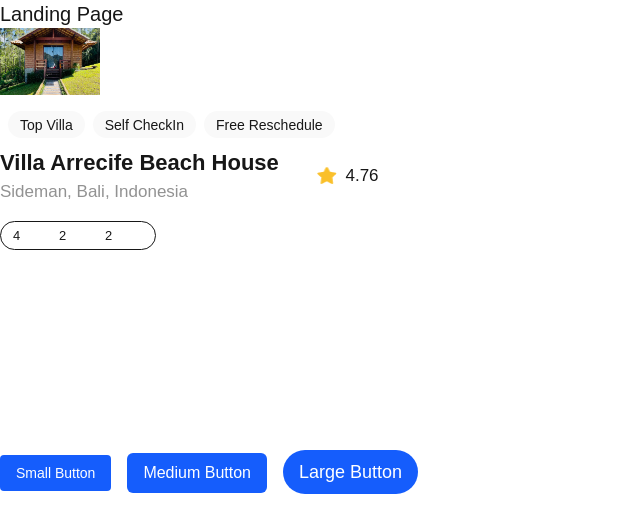
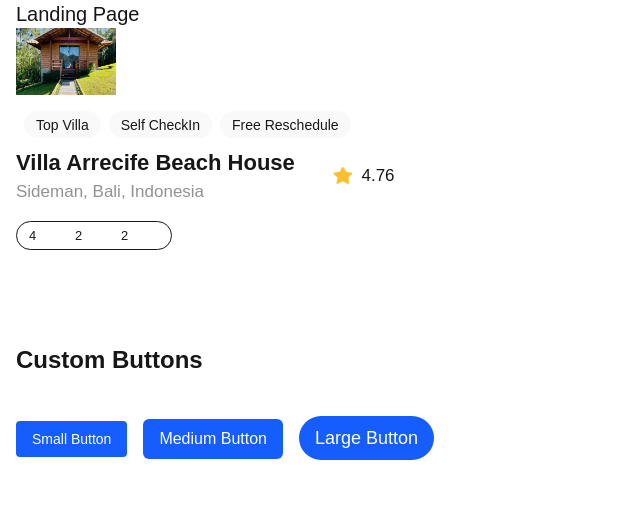
Before and after one commit to Peter-Adjao/alx-project-0x00-setup, a Next.js app in the folder alx-project-0x00/: page /landing in a window 1280 px wide. Shown: the top 532 px of the page, without its empty margins (0-640 px from the left). Built offline with nearby package versions, Linux system fonts and the light colour scheme.

Commit message:
feat: Update Button, Card component and landing.tsx files

```diff
--- a/alx-project-0x00/components/Button.tsx
+++ b/alx-project-0x00/components/Button.tsx
@@ -1,6 +1,9 @@
 import React from "react";
-import { ButtonProps } from "@/interfaces";
 
+interface ButtonProps {
+  title: string;
+  styles?: string;
+}
 
 
 const Button: React.FC<ButtonProps> = ({ title, styles }) => {
--- a/alx-project-0x00/components/Card.tsx
+++ b/alx-project-0x00/components/Card.tsx
@@ -5,7 +5,7 @@ import Pill from "./Pill";
 
 const Card: React.FC = () => {
   return (
-    <div className="h-[422px] w-[378.56px] cursor-pointer hover:shadow-md hover:rounded-lg">
+    <div className="h-[300px] w-[378.56px] cursor-pointer hover:shadow-md hover:rounded-lg ml-4">
         <Image src="/assets/images/house.png" alt="House"
          width={100} height={100} />
 
--- a/alx-project-0x00/interfaces/index.ts
+++ b/alx-project-0x00/interfaces/index.ts
@@ -1,8 +1,3 @@
 export interface PillProps {
   title: string
 }
-
-export interface ButtonProps {
-  title: string;
-  styles?: string;
-}
--- a/alx-project-0x00/pages/landing.tsx
+++ b/alx-project-0x00/pages/landing.tsx
@@ -1,18 +1,21 @@
 import Card from "@/components/Card"
 import Button from "@/components/Button";
+import React from "react";
 
 const Landing: React.FC =  () => {
   return (
     <div>
-      <h1 className=" text-xl font-extralight">Landing Page</h1>
+      <h1 className=" text-xl font-extralight ml-4">Landing Page</h1>
+
       <Card />
 
-      <div className="space-x-4">
-        <Button title="Small Button" styles="text-sm rounded-sm" />
+    <h2 className="text-2xl font-bold ml-4 mt-4 item-center">Custom Buttons</h2>
+      <div className="space-x-4 mt-10">
+        <Button title="Small Button" styles="text-sm rounded-sm ml-4" />
         <Button title="Medium Button" styles="text-base rounded-md" />
         <Button title="Large Button" styles="text-lg rounded-full" />
       </div>
     </div>
-  )
-}
+  );
+};
 export default Landing
```
